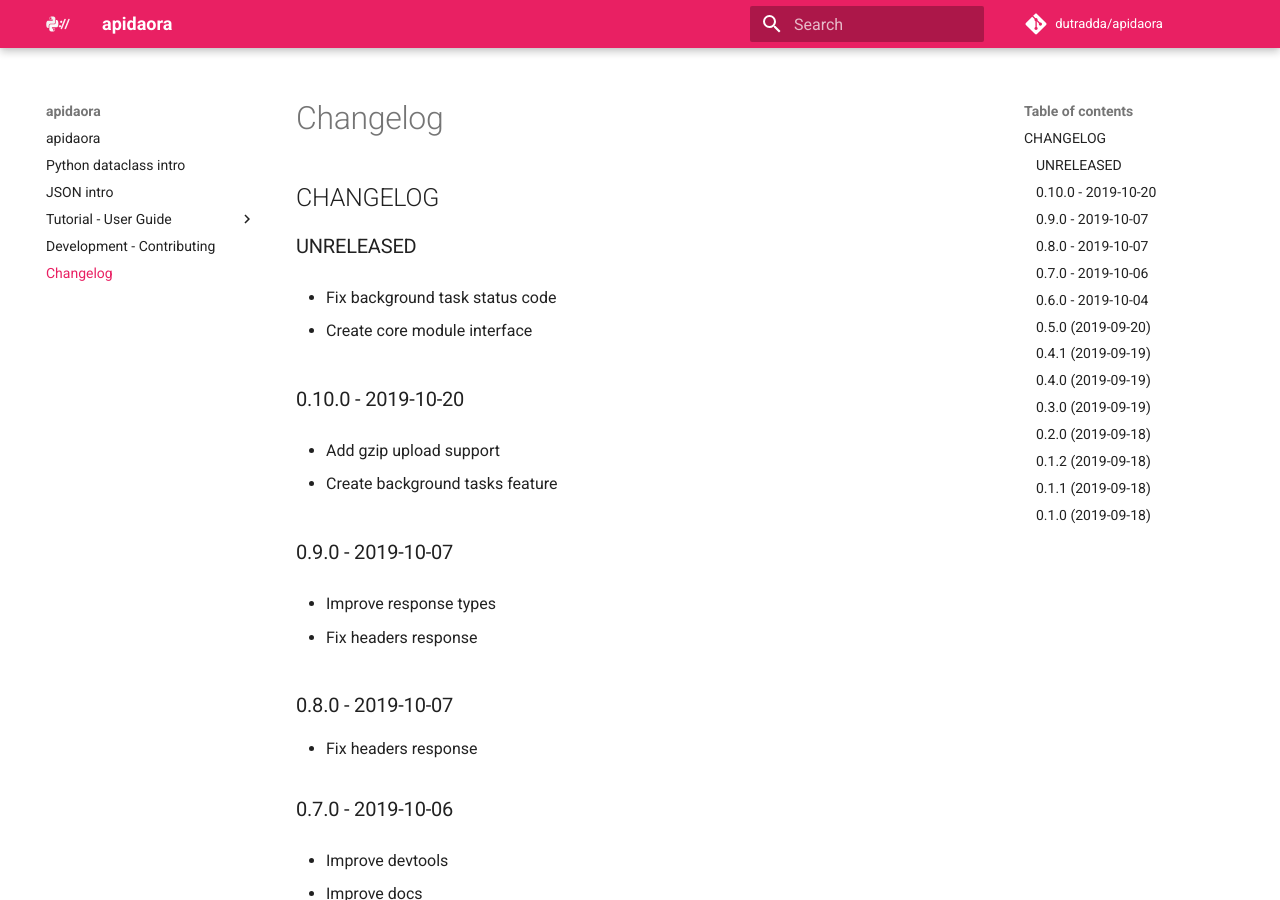
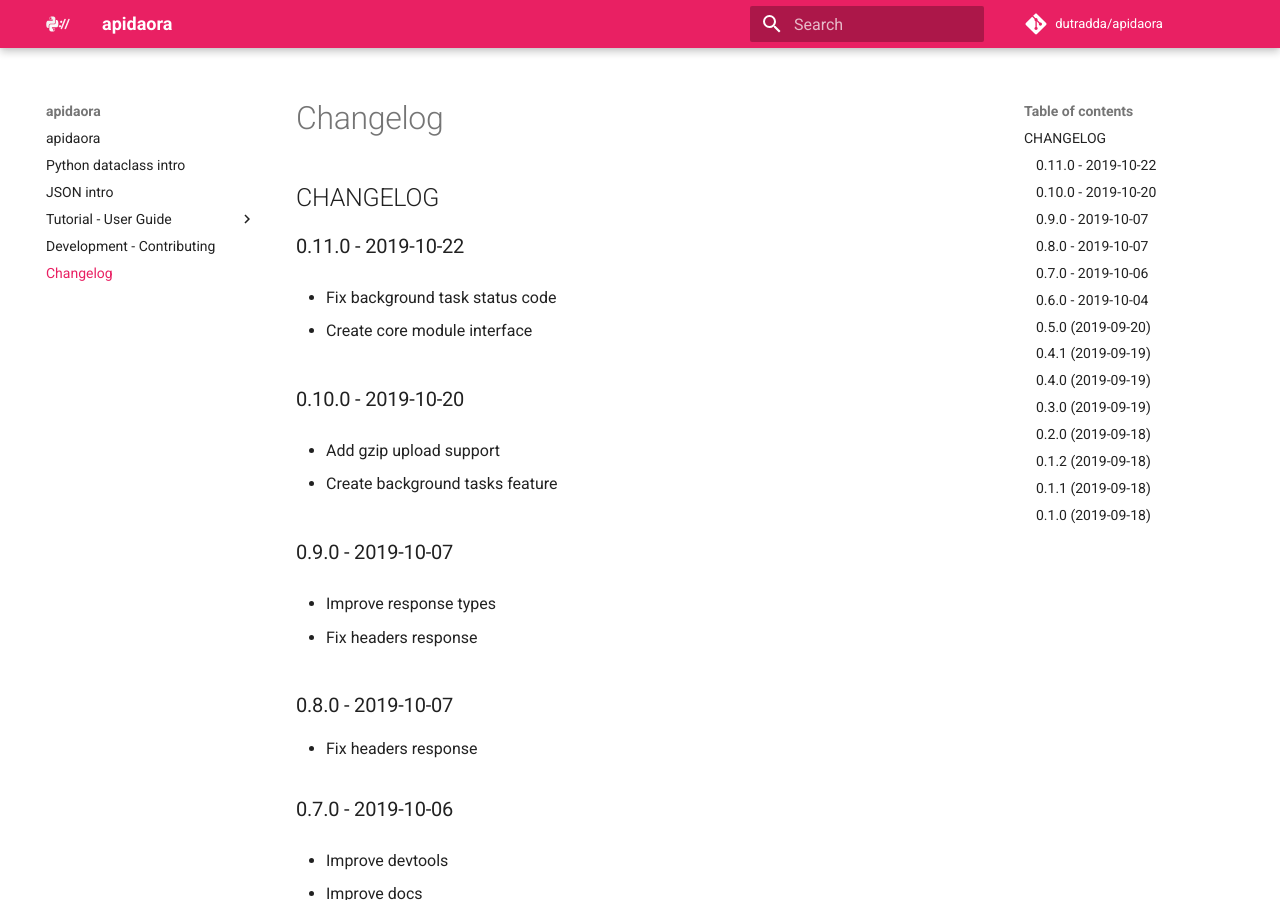
Before and after one commit to dutradda/apidaora, an MkDocs documentation site: the page built from docs/changelog.md, in a window 1280 px wide and 900 px high. Built offline with MkDocs 1.6.1 and Material for MkDocs 9.7.7, drawn with Linux system fonts in a browser that asks for light colours; comment, search, counter and statistics services are not loaded.

Commit message:
Update CHANGELOG

```diff
--- a/docs/changelog.md
+++ b/docs/changelog.md
@@ -1,6 +1,6 @@
 ## CHANGELOG
 
-### UNRELEASED
+### 0.11.0 - 2019-10-22
 
  - Fix background task status code
 
```
Also changed, not shown: CHANGELOG.md (+1 -1 lines).
